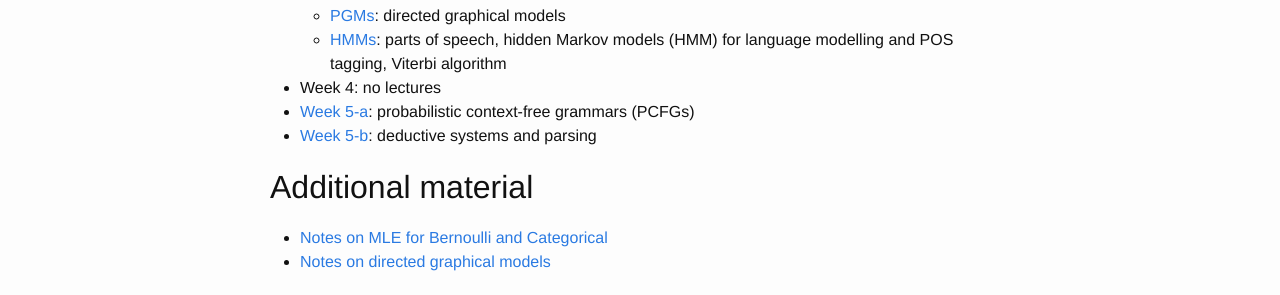
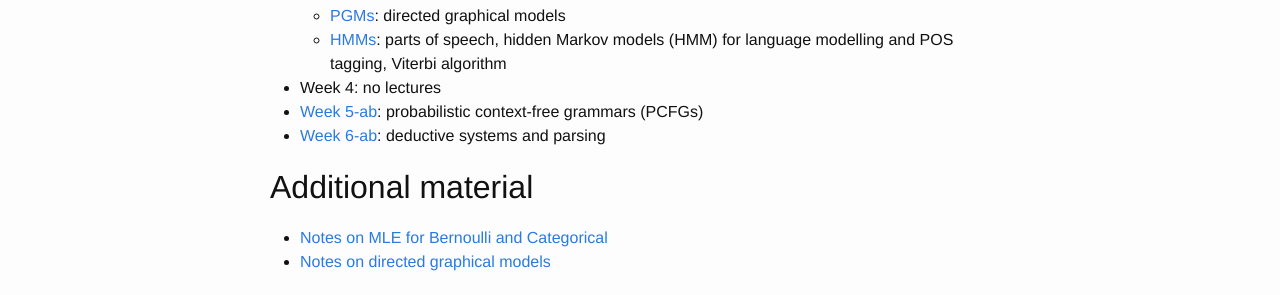
Before and after one commit to cl-illc/nlmi, a Jekyll site: the page built from lectures.md, in a window 1280 px wide. Shown: the part 334-629 px from the top of the page. Built offline with Jekyll 4.4.1, drawn with Linux system fonts in a browser that asks for light colours.

Commit message:
updated deductive system and wrong CNF example

```diff
--- a/lectures.md
+++ b/lectures.md
@@ -16,8 +16,8 @@
     * [PGMs](lectures/pgms.pdf): directed graphical models
     * [HMMs](lectures/week3-a.pdf): parts of speech, hidden Markov models (HMM) for language modelling and POS tagging, Viterbi algorithm
 * Week 4: no lectures
-* [Week 5-a](lectures/week5-a.pdf): probabilistic context-free grammars (PCFGs)
-* [Week 5-b](lectures/week5-b.pdf): deductive systems and parsing
+* [Week 5-ab](lectures/week5-a.pdf): probabilistic context-free grammars (PCFGs)
+* [Week 6-ab](lectures/week5-b.pdf): deductive systems and parsing
 
 # Additional material
 
```
Also changed, not shown: index.md (+0 -1 lines), 1 other file.
